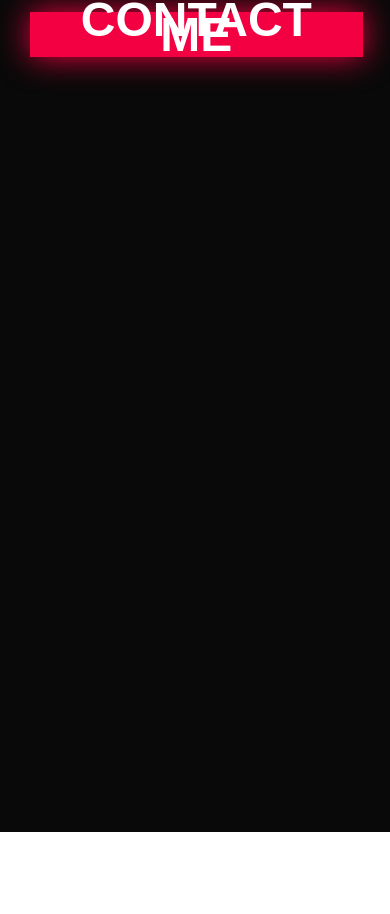
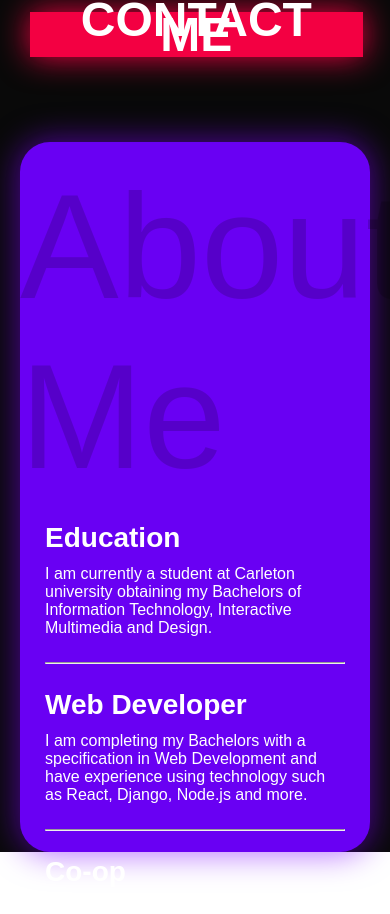
Before and after one commit to ronyazrieh/React-Portfolio, a React (Vite) app: page / in a window 390 px wide. Shown: the part 856-1770 px from the top of the page. Before the commit the page ends 1688 px from the top, so only its background shows below. Built offline with nearby package versions, Linux system fonts and the light colour scheme; a web font is replaced by a local one.

Commit message:
Added about me page!

```diff
--- a/src/App.jsx
+++ b/src/App.jsx
@@ -3,6 +3,7 @@ import { useState } from 'react'
 import styles from './App.module.css'
 import { Navbar } from './components/Navbar/Navbar'
 import { Hero } from './components/Hero/Hero'
+import { Aboutme } from './components/AboutMe/AboutMe'
 
 function App() {
 
@@ -11,6 +12,7 @@ function App() {
     <div className={styles.App}>
       <Navbar />
       <Hero />
+      <Aboutme />
     </div>
   )
 }
--- a/src/App.module.css
+++ b/src/App.module.css
@@ -3,7 +3,7 @@
 .App{
     background-color: var(--color-bg);
     width: 100%;
-    height: 200vh;
+    height: 100%;
 
     color: white;
 }
--- /dev/null
+++ b/src/components/AboutMe/AboutMe.jsx
@@ -0,0 +1,29 @@
+import React from 'react'
+import { getImageUrl } from '../../utils'
+import styles from "./AboutMe.module.css";
+
+export const Aboutme = () => {
+    return (
+        <section className={styles.container}>
+            <div className={styles.card}>
+                <h1 className={styles.vertical}>About Me</h1>
+                <div className={styles.info}>
+                    <div className={styles.infoBlock}>
+                        <h3 className={styles.infoHeader}>Education</h3>
+                        <p className={styles.infoText}>I am currently a student at Carleton university obtaining my Bachelors of Information Technology, Interactive Multimedia and Design.</p>
+                    </div>
+                    <hr />
+                    <div className={styles.infoBlock}>
+                        <h3 className={styles.infoHeader}>Web Developer</h3>
+                        <p className={styles.infoText}>I am completing my Bachelors with a specification in Web Development and have experience using technology such as React, Django, Node.js and more.</p>
+                    </div>
+                    <hr />
+                    <div className={styles.infoBlock}>
+                        <h3 className={styles.infoHeader}>Co-op</h3>
+                        <p className={styles.infoText}>I am a student in the Co-op program, and am available throughout 2025</p>
+                    </div>
+                </div>
+            </div>
+        </section>
+    )
+}
--- /dev/null
+++ b/src/components/AboutMe/AboutMe.module.css
@@ -0,0 +1,79 @@
+@import "../../vars.css";
+
+.container{
+    display: flex;
+    align-content: center;
+    justify-content: center;
+    margin-top: 170px;
+    margin-bottom: 150px;
+}
+
+.card{
+    background-color: var(--color-aboutme);
+    width: 1364px;
+    height: 710px;
+    border-radius: 30px;
+    box-shadow: 0 0 32px 2px rgba(127, 0, 255, 0.57);
+    display: flex;
+    column-gap: 240px;
+}
+
+.vertical{
+    font-family: "fit", sans-serif;
+    font-weight: 400;
+    font-style: normal;
+    font-size: 302px;
+    writing-mode: vertical-lr;
+    margin-left: 147px;
+    opacity: 17%;
+    color: black;
+    height: 720px;
+}
+
+.info{
+    display: flex;
+    flex-direction: column;
+    justify-content: center;
+    row-gap: 25px;
+    width: 540px;
+}
+
+.infoHeader{
+    font-family: "elza", sans-serif;
+    font-weight: 700;
+    font-style: normal;
+    font-size: 36px;
+    margin-bottom: 11px;
+}
+
+.infoText{
+    font-size: 20px;
+    width: 540px;
+}
+
+@media screen and (max-width: 830px){
+    .card{
+        width: 350px;
+        flex-direction: column;
+    }
+
+    .vertical{
+        font-size: 148px;
+        writing-mode: horizontal-tb;
+        margin: 0;
+        margin-top: 20px;
+    }
+
+    .info{
+        width: 300px;
+        margin: auto;
+        margin-top: 20px;
+    }
+    .infoHeader{
+        font-size: 28px;
+    }
+    .infoText{
+        width: 300px;
+        font-size: 16px;
+    }
+}
```
